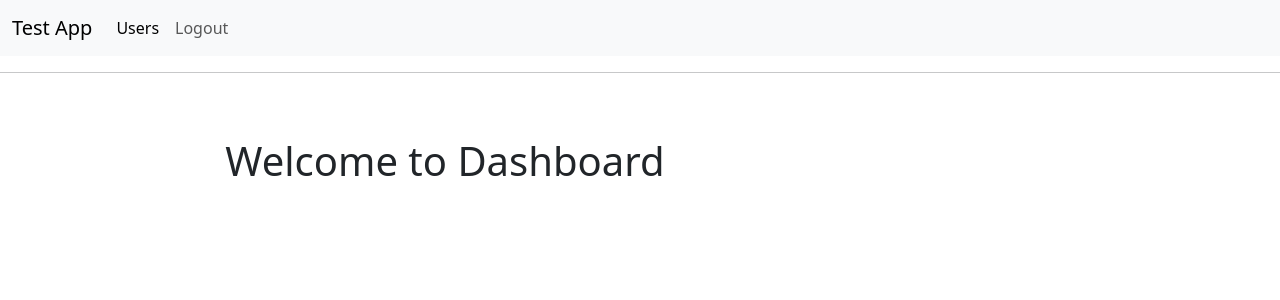
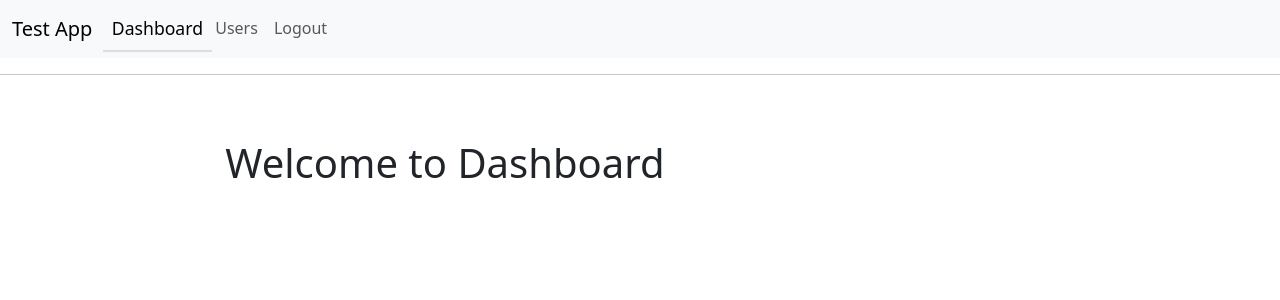
Before and after one commit to garg-naveen/laravel_test, an Angular app: page /dashboard in a window 1280 px wide. Shown: the top 300 px of the page. Built offline with nearby package versions, Linux system fonts and the light colour scheme; sample sign-in values are in the browser's storage.

Commit message:
added active menus, and 404 page

```diff
--- a/src/app/app.routes.ts
+++ b/src/app/app.routes.ts
@@ -7,6 +7,7 @@ import { RegisterComponent } from './register/register.component';
 import { DashboardComponent } from './dashboard/dashboard.component';
 import { authGuard } from './guards/auth.guard';
 import { guestGuard } from './guards/guest.guard';
+import { PageNotFoundComponent } from './page-not-found/page-not-found.component';
 
  export const routes: Routes = [
     {
@@ -16,36 +17,43 @@ import { guestGuard } from './guards/guest.guard';
     },
     {
         path: 'login',
+        title: 'Login',
         component: LoginComponent,
         canActivate: [guestGuard]
     },
     {
         path: 'dashboard',
+        title: 'Dashboard',
         component: DashboardComponent,
         canActivate: [authGuard]
     },
     {
         path: 'register',
+        title: 'Register',
         component: RegisterComponent,
         canActivate: [guestGuard]
     },
     {
         path: 'users',
+        title: 'Users',
         component: UserComponent,
         canActivate: [authGuard]
     },
     {
         path: 'users/:userId/posts',
+        title: 'posts',
         component: PostsComponent,
         canActivate: [authGuard]
     },
     {
         path: 'users/:userId/comments',
+        title: 'Comments',
         component: CommentsComponent,
         canActivate: [authGuard]
     },
     {
       path: '**',
-      component: LoginComponent
+      title: '404 Not Found',
+      component: PageNotFoundComponent
     }
 ];
--- a/src/app/navbar/navbar.component.html
+++ b/src/app/navbar/navbar.component.html
@@ -8,17 +8,20 @@
         <ul class="navbar-nav me-auto mb-2 mb-lg-0">
           @if (isAuthenticated$ | async) {
             <li class="nav-item">
-              <a class="nav-link active" aria-current="page" routerLink="/users">Users</a>
+              <a class="nav-link" routerLinkActive="active" [routerLinkActiveOptions]="{exact:true}" ariaCurrentWhenActive="page" routerLink="/dashboard">Dashboard</a>
             </li>
             <li class="nav-item">
-              <button class="nav-link" aria-current="page" (click)="userLogout()">Logout</button>
+              <a class="nav-link" routerLinkActive="active" [routerLinkActiveOptions]="{exact:true}" ariaCurrentWhenActive="page" routerLink="/users">Users</a>
+            </li>
+            <li class="nav-item">
+              <button class="nav-link" routerLinkActive="active" [routerLinkActiveOptions]="{exact:true}" ariaCurrentWhenActive="page" (click)="userLogout()">Logout</button>
             </li>
           } @else {
             <li class="nav-item">
-              <a class="nav-link" aria-current="page" routerLink="/login">Login</a>
+              <a class="nav-link" routerLinkActive="active" [routerLinkActiveOptions]="{exact:true}" ariaCurrentWhenActive="page" routerLink="/login">Login</a>
             </li>
             <li class="nav-item">
-              <a class="nav-link" aria-current="page" routerLink="/register">Register</a>
+              <a class="nav-link" routerLinkActive="active" [routerLinkActiveOptions]="{exact:true}" ariaCurrentWhenActive="page" routerLink="/register">Register</a>
             </li>
           }
         </ul>
--- a/src/app/navbar/navbar.component.scss
+++ b/src/app/navbar/navbar.component.scss
@@ -0,0 +1,5 @@
+.active {
+  border-bottom: 2px solid #dddddd;
+  transform: scale(1.1);
+  transition: border-bottom 0.3s ease, color 0.3s ease;
+}
--- a/src/app/navbar/navbar.component.ts
+++ b/src/app/navbar/navbar.component.ts
@@ -1,12 +1,12 @@
 import { CommonModule, NgIf } from '@angular/common';
 import { Component } from '@angular/core';
-import { RouterLink } from '@angular/router';
+import { RouterLink, RouterLinkActive } from '@angular/router';
 import { AuthService } from '../services/auth.service';
 
 @Component({
   selector: 'app-navbar',
   standalone: true,
-  imports: [RouterLink, NgIf, CommonModule],
+  imports: [RouterLink, NgIf, CommonModule, RouterLinkActive],
   templateUrl: './navbar.component.html',
   styleUrl: './navbar.component.scss'
 })
--- /dev/null
+++ b/src/app/page-not-found/page-not-found.component.html
@@ -0,0 +1,2 @@
+<h2>Page Not Found</h2>
+<p>We couldn't find that page! Not even with x-ray vision.</p>
--- a/src/app/services/auth.service.ts
+++ b/src/app/services/auth.service.ts
@@ -22,9 +22,9 @@ export class AuthService {
     this.isAuthentication.next(status);
   }
 
-  //get token
+  //get fresh token from api
   getToken(data:any){
-    this.http.post(this.apiUrl + '/token', data)
+    return this.http.post(this.apiUrl + '/token', data)
     .pipe(share())
     .subscribe((result:any) => {
       this.updateToken(true);
@@ -32,6 +32,7 @@ export class AuthService {
 		})
   }
 
+  //get token from local storage
   getAuthToken(){
     return localStorage.getItem("token");
   }
```
Also changed, not shown: src/app/page-not-found/page-not-found.component.ts (added, +12 -0 lines), src/app/page-not-found/page-not-found.component.scss (added).
